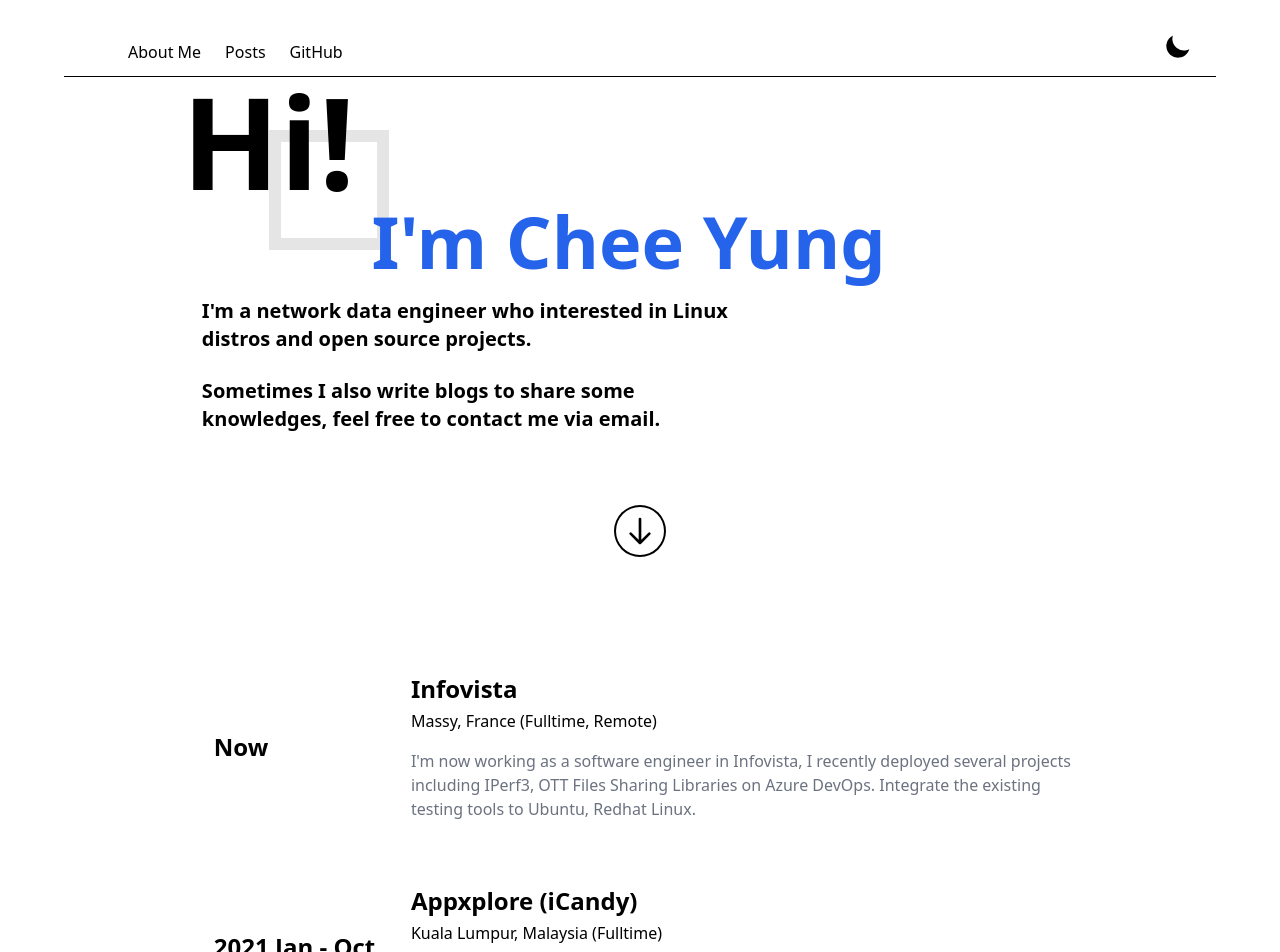
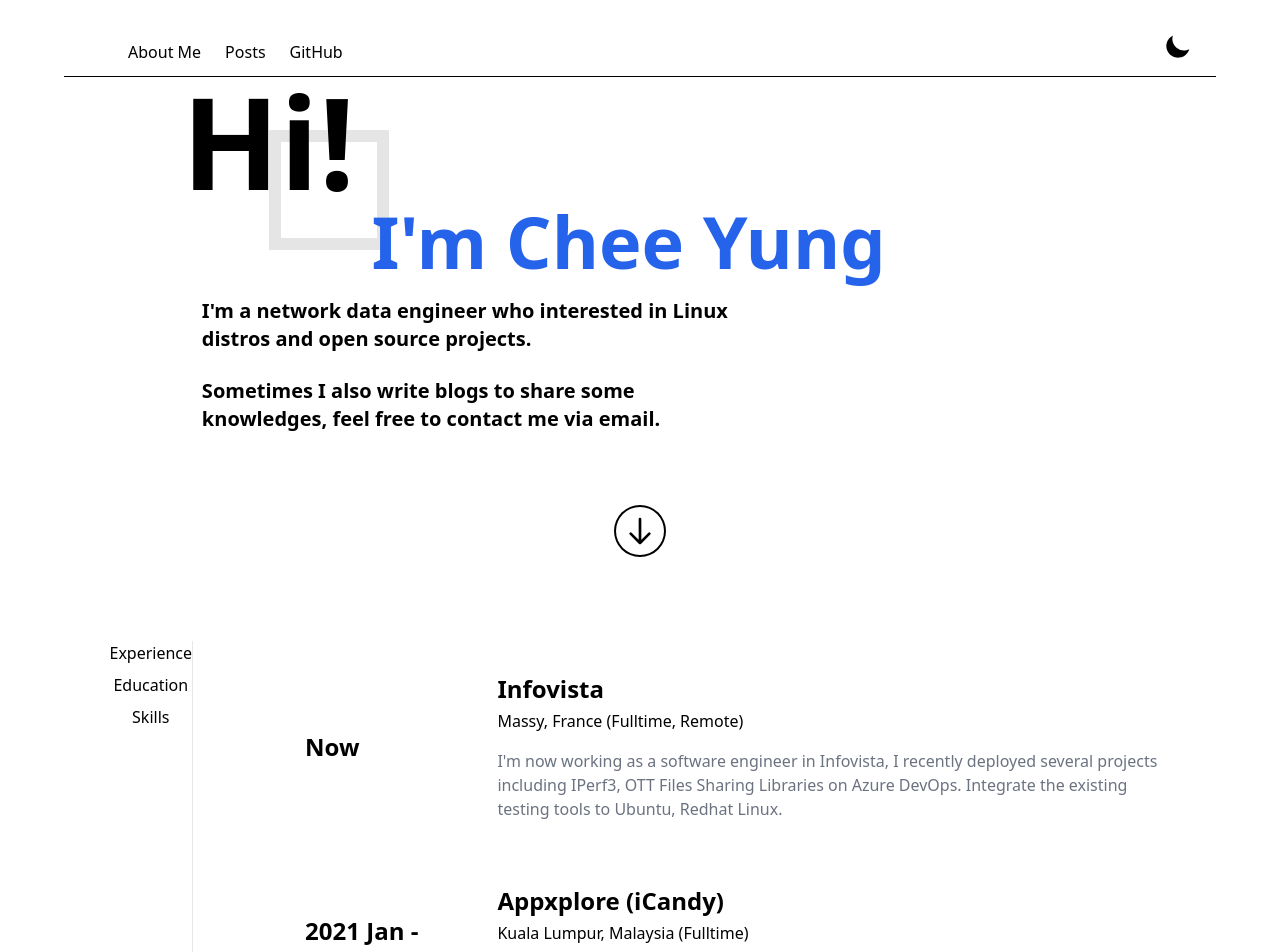
Before and after one commit to pehcy/pehcy.github.io, a Next.js app: page / in a window 1280 px wide. Shown: the top 952 px of the page. Built offline with nearby package versions, Linux system fonts and the light colour scheme.

Commit message:
Feat: added resume page section

```diff
--- a/components/about.tsx
+++ b/components/about.tsx
@@ -1,14 +1,14 @@
 import React from 'react';
 
 const About = () : JSX.Element => (
-  <>
+  <div className="grow border-l h-full pl-20">
     <div className="flex flex-row py-8">
       <h2 className="basis-1/4 font-bold text-2xl my-auto px-8">Now</h2>
       <div className="basis-3/4 flex flex-col max-w-2xl">
         <h2 className="text-2xl font-semibold mb-1">Infovista</h2>
         <div className="mb-4">Massy, France (Fulltime, Remote)</div>
-        <div className="text-gray-500">I'm now working as a software engineer in Infovista,
-          I recently deployed several projects
+        <div className="text-gray-500">I'm now working as a software engineer
+          in Infovista, I recently deployed several projects
           including IPerf3, OTT Files Sharing Libraries on Azure DevOps.
           Integrate the existing testing tools to Ubuntu, Redhat Linux.
         </div>
@@ -20,13 +20,13 @@ const About = () : JSX.Element => (
         <h2 className="text-2xl font-semibold mb-1">Appxplore (iCandy)</h2>
         <div className="mb-4">Kuala Lumpur, Malaysia (Fulltime)</div>
         <div className="text-gray-500">Appxplore is a
-        mobile game studio in Kuala Lumpur.  I have been worked as
-        a full stack NodeJS engineer to help to extend the
-        ClawStars game support.
+          mobile game studio in Kuala Lumpur.  I have been worked as
+          a full stack NodeJS engineer to help to extend the
+          ClawStars game support.
         </div>
       </div>
     </div>
-  </>
+  </div>
 );
 
 export default About;
--- a/pages/index.tsx
+++ b/pages/index.tsx
@@ -10,6 +10,15 @@ const Home : NextPage = () => {
       <Header />
       <div className="mx-auto md:max-w-5xl">
         <Hero />
+      </div>
+      <div className="mx-auto md:max-w-full flex">
+        <nav className="w-auto h-full sticky top-[15.5rem]">
+          <ul className="overflow-hidden flex flex-col items-center">
+            <span className="pb-2">Experience</span>
+            <span className="pb-2">Education</span>
+            <span className="pb-2">Skills</span>
+          </ul>
+        </nav>
         <About />
       </div>
     </Layout>
--- a/styles/globals.css
+++ b/styles/globals.css
@@ -20,3 +20,7 @@ a {
 @tailwind base;
 @tailwind components;
 @tailwind utilities;
+
+* {
+  box-sizing: border-box;
+}
```
